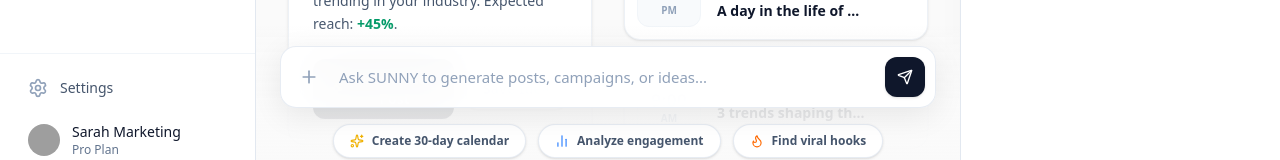
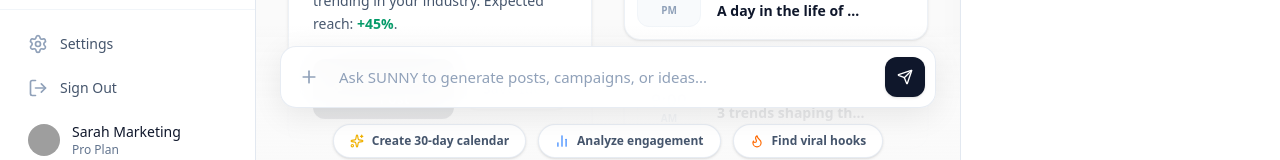
Before and after one commit to Anukalpdixit/sunny, a React (Vite) app: page / in a window 1280 px wide. Shown: the part 618-778 px from the top of the page. Built offline with nearby package versions, Linux system fonts and the light colour scheme; grey boxes are pictures that could not be loaded.

Commit message:
feat(layout): Add Sign Out button to dashboard
Includes the LogOut icon and a button with associated navigation logic to the bottom section of the dashboard sidebar. This allows users to easily sign out of their session.

```diff
--- a/src/components/DashboardLayout.tsx
+++ b/src/components/DashboardLayout.tsx
@@ -1,7 +1,7 @@
 import { ReactNode } from 'react';
 import {
   Sun, Home, Calendar, Megaphone, Lightbulb, Folder, BarChart2,
-  Edit3, Rocket, Flame, Settings
+  Edit3, Rocket, Flame, Settings, LogOut
 } from 'lucide-react';
 
 interface DashboardLayoutProps {
@@ -106,6 +106,13 @@ export default function DashboardLayout({ children, activeTab = 'calendar', onNa
             <Settings className="w-5 h-5 text-slate-400" />
             Settings
           </button>
+          <button
+            onClick={() => onNavigate && onNavigate('signup')}
+            className="w-full flex items-center gap-3 px-3 py-2 rounded-lg text-sm font-medium text-slate-600 hover:bg-red-50 hover:text-red-600 transition-colors"
+          >
+            <LogOut className="w-5 h-5 text-slate-400 group-hover:text-red-500" />
+            Sign Out
+          </button>
 
           <div className="flex items-center gap-3 px-3 py-2 mt-2">
             <img
```
